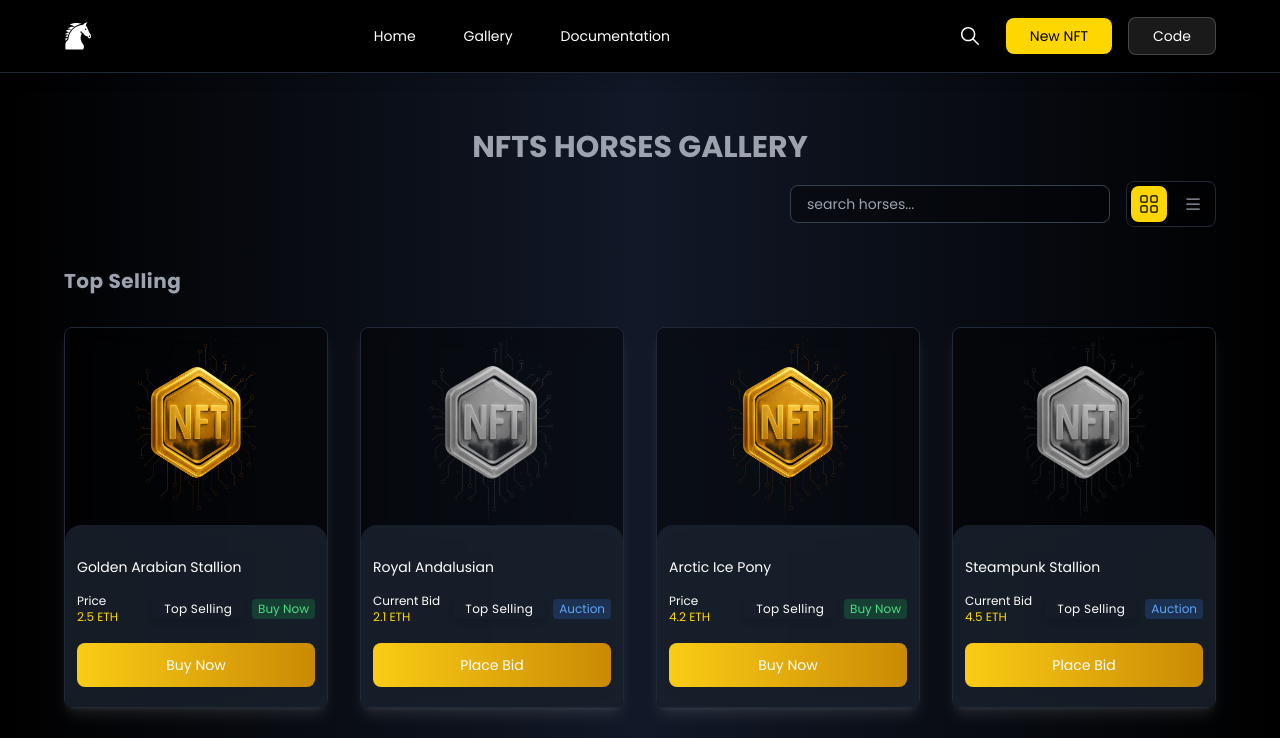
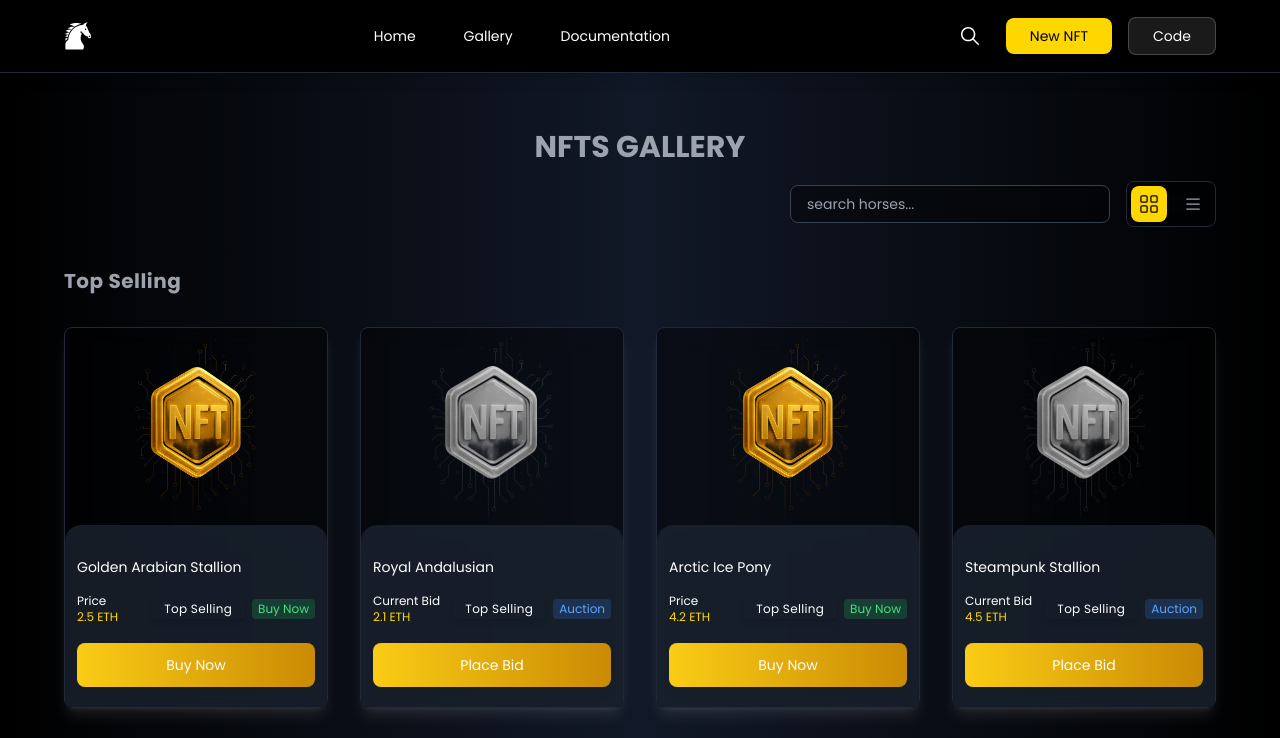
Before and after one commit to Barklegne/invincible-gg-assignmen, a React (Vite) app: page /gallery in a window 1280 px wide. Shown: the top 738 px of the page. Built offline with nearby package versions, Linux system fonts and the light colour scheme.

Commit message:
feat: gallery UI update 1.2

```diff
--- a/src/pages/Gallery.jsx
+++ b/src/pages/Gallery.jsx
@@ -49,7 +49,7 @@ const Gallery = () => {
 		<div className='min-h-screen bg-gradient-to-r  from-black via-gray-900 to-black text-white w-full px-4 sm:px-8 lg:px-16'>
 			{/* Page Title */}
 			<h1 className='text-3xl pt-14 2xl:pt-24 text-center font-bold text-gray-400 mb-4  uppercase'>
-				NFTs Horses Gallery
+				NFTs Gallery
 			</h1>
 
 			{/* Search and view toggles */}
```
